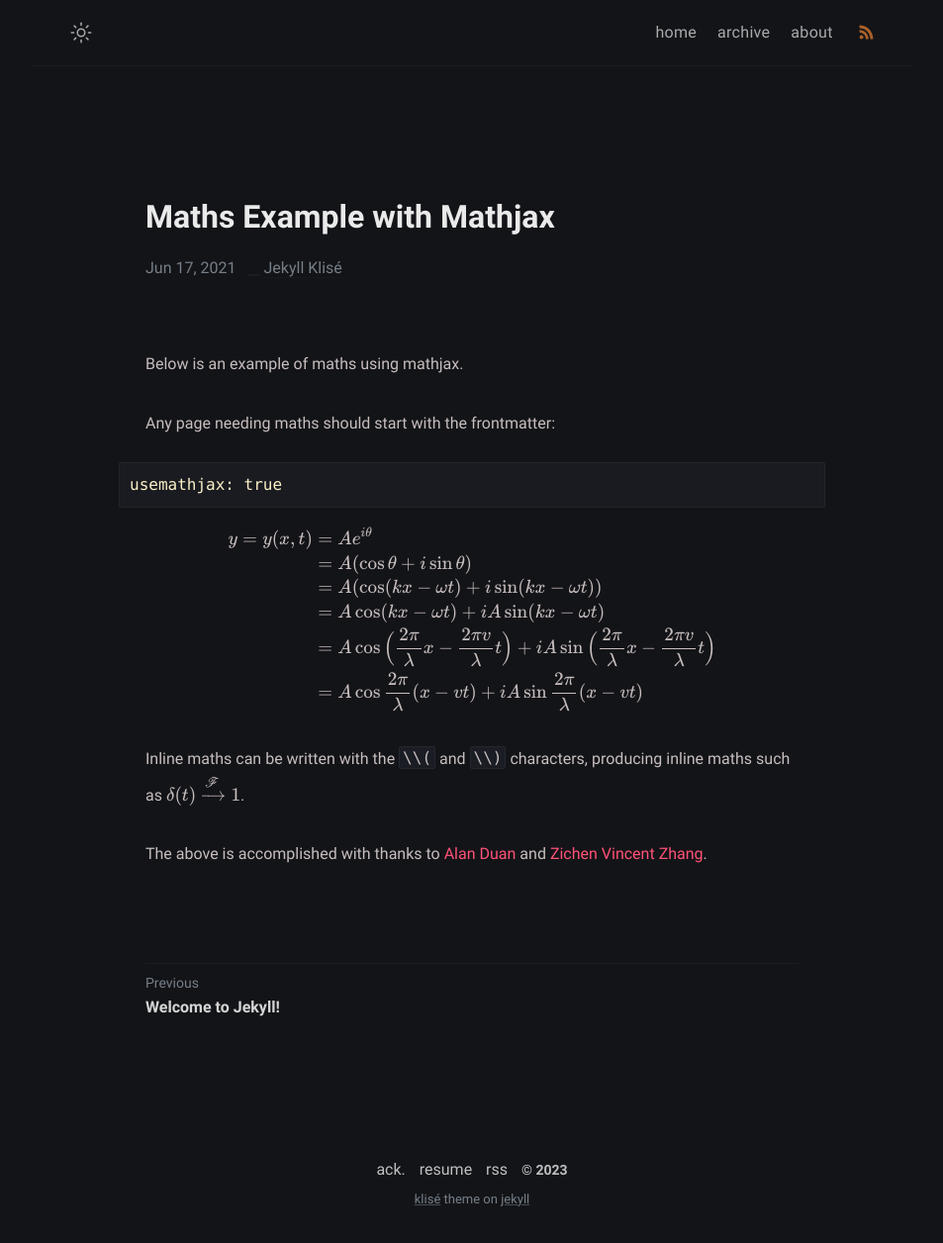
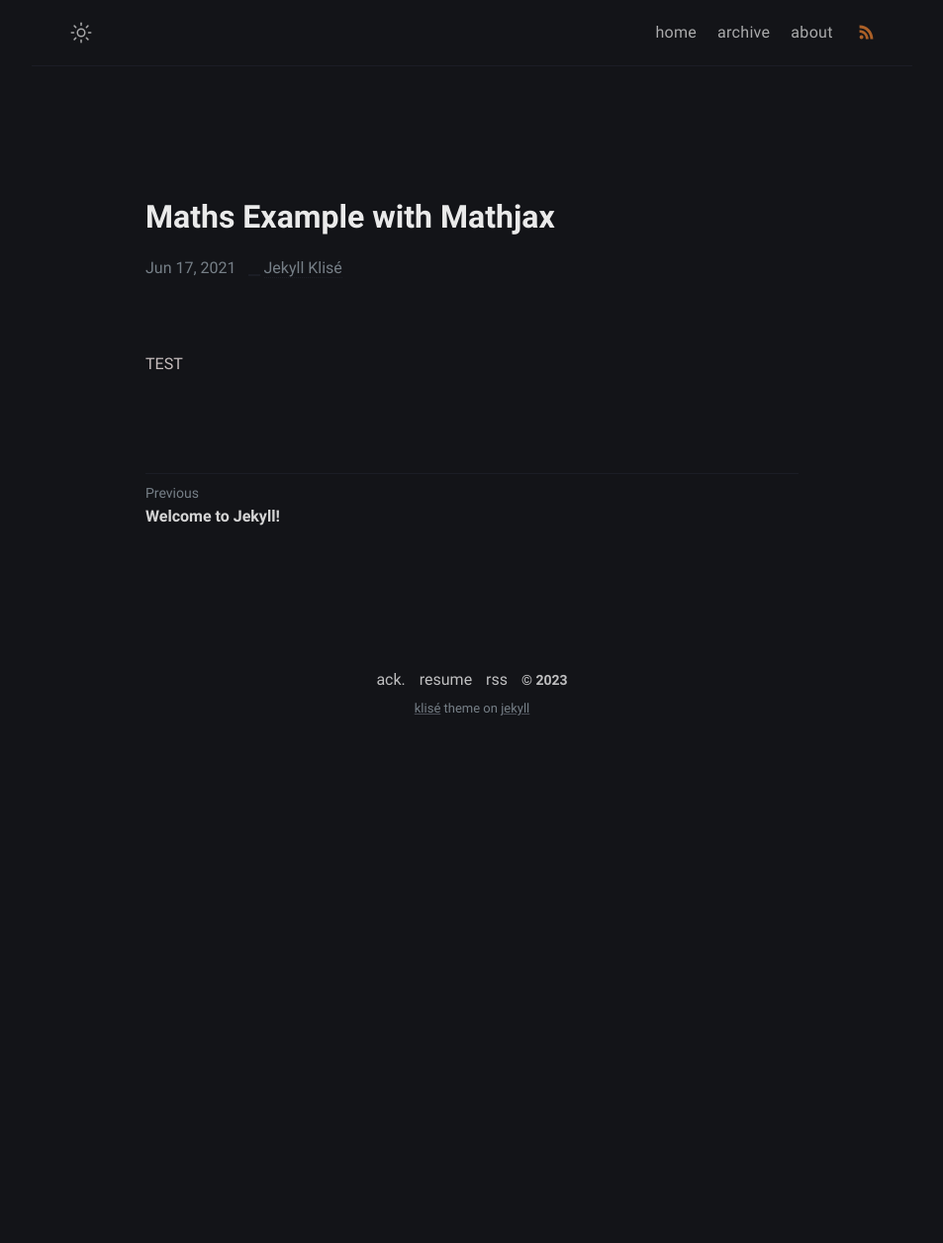
Before and after one commit to mustafayilmazco1/mustafayilmazco1.github.io, a Jekyll site: the page built from _posts/maths-example/2021-06-17-maths-example.md, in a window 1280 px wide. Shown: the whole page at 99% size, without its empty margins (163-1116 px from the left). Built offline with Jekyll 4.4.1, drawn with Linux system fonts in a browser that asks for light colours; after the commit the page ends 900 px from its top, so only the background shows below that.

Commit message:
Update 2021-06-17-maths-example.md

```diff
--- a/_posts/maths-example/2021-06-17-maths-example.md
+++ b/_posts/maths-example/2021-06-17-maths-example.md
@@ -6,25 +6,4 @@ categories: jekyll update
 usemathjax: true
 ---
 
-Below is an example of maths using mathjax.
-
-Any page needing maths should start with the frontmatter:
-{% highlight markdown %}
-usemathjax: true
-{% endhighlight %}
-
-$$
-\begin{align*}
-y = y(x,t) &= A e^{i\theta} \\
-&= A (\cos \theta + i \sin \theta) \\
-&= A (\cos(kx - \omega t) + i \sin(kx - \omega t)) \\
-&= A\cos(kx - \omega t) + i A\sin(kx - \omega t)  \\
-&= A\cos \Big(\frac{2\pi}{\lambda}x - \frac{2\pi v}{\lambda} t \Big) + i A\sin \Big(\frac{2\pi}{\lambda}x - \frac{2\pi v}{\lambda} t \Big)  \\
-&= A\cos \frac{2\pi}{\lambda} (x - v t) + i A\sin \frac{2\pi}{\lambda} (x - v t)
-\end{align*}
-$$
-
-Inline maths can be written with the `\\(` and `\\)` characters, producing inline maths
-such as \\(\delta(t) \xrightarrow{\mathscr{F}} 1\\).
-
-The above is accomplished with thanks to [Alan Duan](https://alanduan.me/random/mathjax/) and [Zichen Vincent Zhang](https://webdocs.cs.ualberta.ca/~zichen2/blog/coding/setup/2019/02/17/how-to-add-mathjax-support-to-jekyll.html.).
+TEST
```
